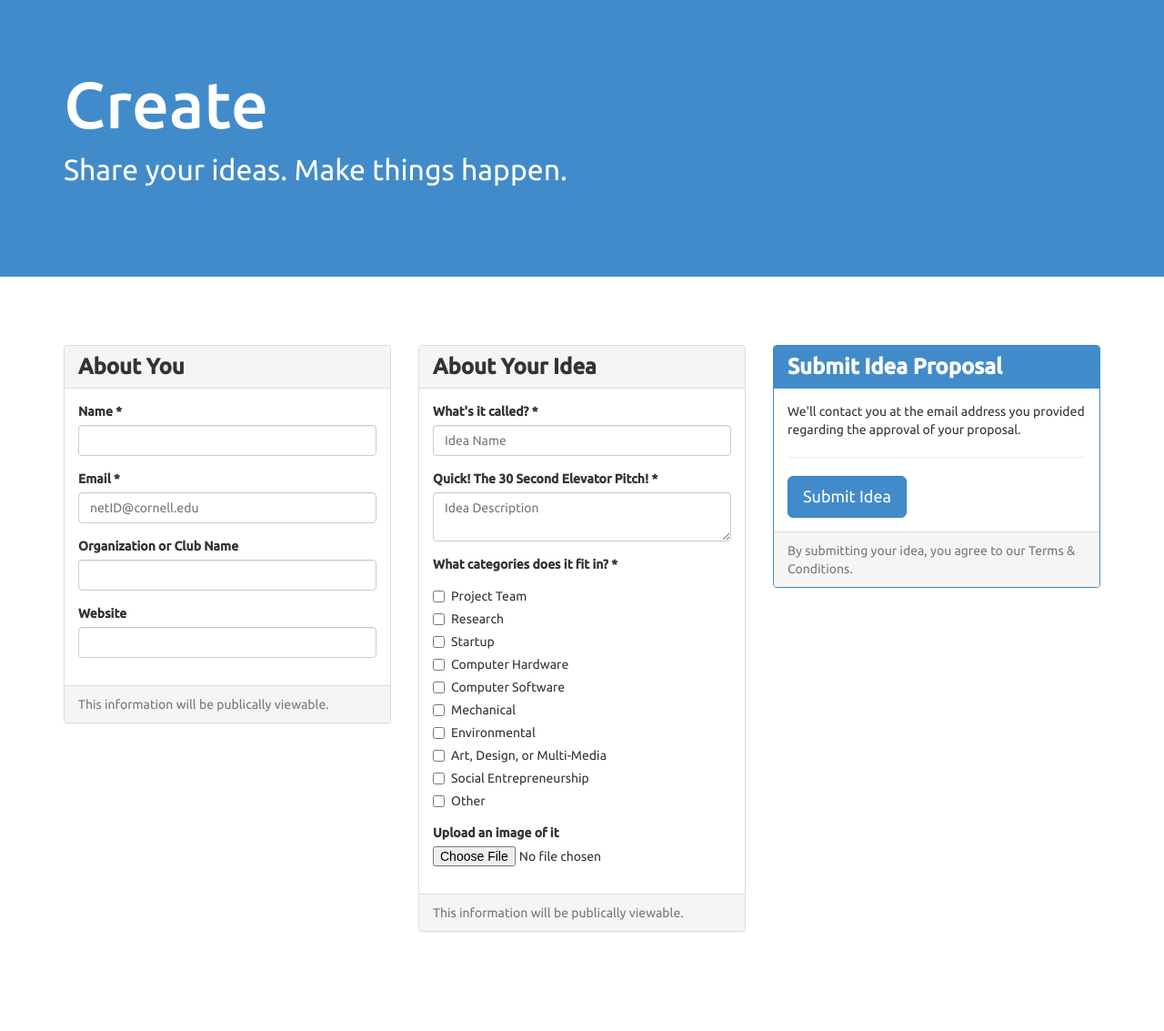
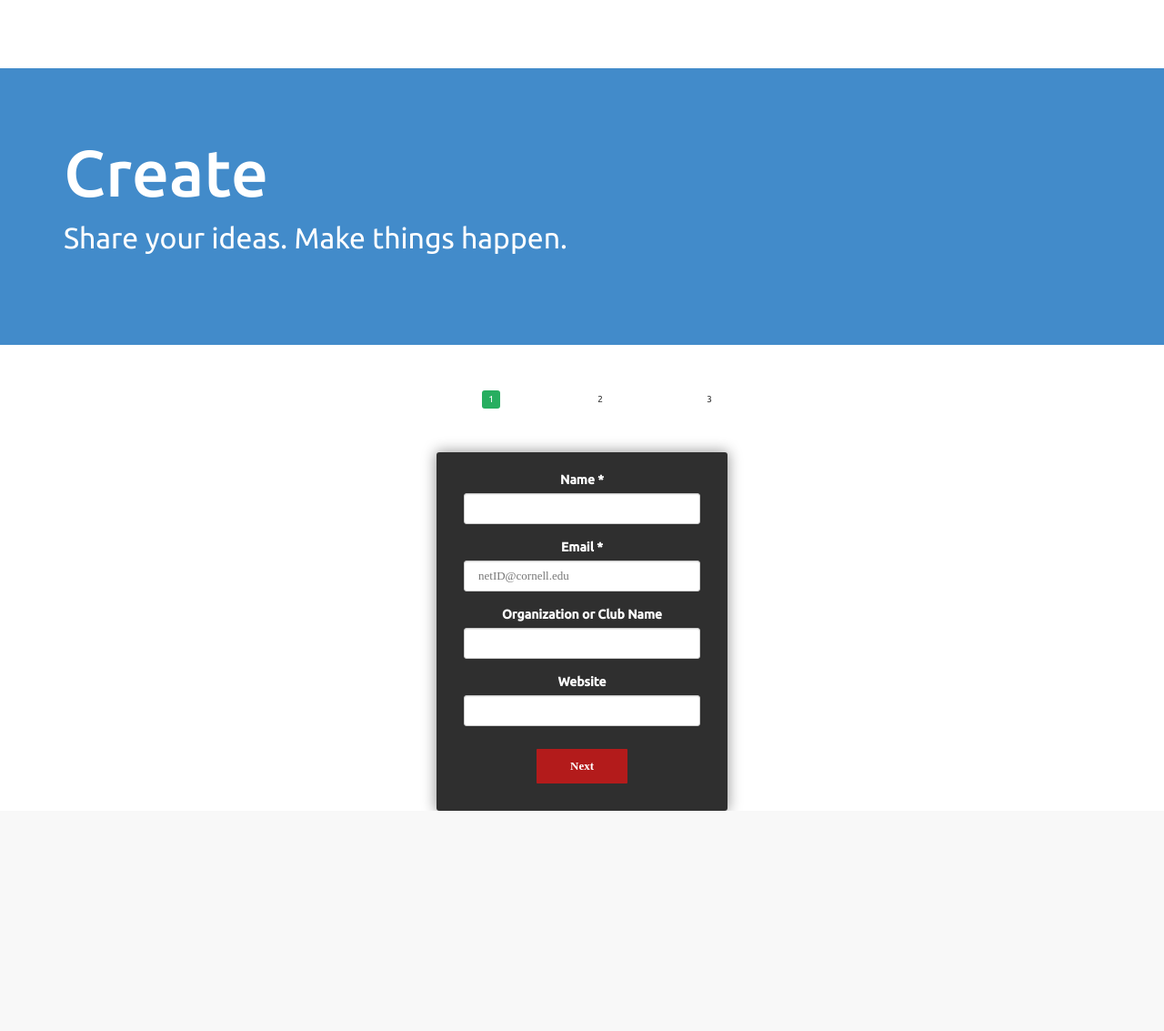
Before and after one commit to JustinSelig/CornellMake, a Django app: page /projects/create/ in a window 1280 px wide. Shown: the part 51-1184 px from the top of the page at 91% size. After the commit the page ends 942 px from the top, so only its background shows below. Run offline with Django 3.2, Linux system fonts and the light colour scheme; parts of the project's set-up code (start-up, migrations or seed data) failed here and were passed over; some libraries are stand-ins or nearby versions.

Commit message:
fixed project creation form

```diff
--- a/static/css/main.css
+++ b/static/css/main.css
@@ -337,3 +337,122 @@ div.parallax-container div.parallax {
 	background-color: #333;
 	height: 800px;
 }
+
+/* CREATE
+=====================================================*/
+/*custom font*/
+
+/*form styles*/
+#msform {
+	width: 400px;
+	margin: 50px auto;
+	text-align: center;
+	position: relative;
+}
+#msform fieldset {
+	background: #2F2F2F;
+	border: 0 none;
+	border-radius: 3px;
+	box-shadow: 0 0 15px 1px rgba(0, 0, 0, 0.4);
+	padding: 20px 30px;
+	color: white;
+	box-sizing: border-box;
+	width: 80%;
+	margin: 0 10%;
+
+	/*stacking fieldsets above each other*/
+	position: absolute;
+}
+/*Hide all except first fieldset*/
+#msform fieldset:not(:first-of-type) {
+	display: none;
+}
+/*inputs*/
+#msform input, #msform textarea {
+	padding: 15px;
+	border: 1px solid #ccc;
+	border-radius: 3px;
+	margin-bottom: 10px;
+	width: 100%;
+	box-sizing: border-box;
+	font-family: montserrat;
+	color: #2C3E50;
+	font-size: 13px;
+}
+/*buttons*/
+#msform .action-button {
+	width: 100px;
+	background: #B31B1B;
+	font-weight: bold;
+	color: white;
+	border: 0 none;
+	border-radius: 1px;
+	cursor: pointer;
+	padding: 10px 5px;
+	margin: 10px 5px;
+}
+#msform .action-button:hover, #msform .action-button:focus {
+	box-shadow: 0 0 0 2px white, 0 0 0 3px #27AE60;
+}
+/*headings*/
+.fs-title {
+	font-size: 15px;
+	text-transform: uppercase;
+	color: #2C3E50;
+	margin-bottom: 10px;
+}
+.fs-subtitle {
+	font-weight: normal;
+	font-size: 13px;
+	color: #666;
+	margin-bottom: 20px;
+}
+/*progressbar*/
+#progressbar {
+	margin-bottom: 30px;
+	overflow: hidden;
+	/*CSS counters to number the steps*/
+	counter-reset: step;
+}
+#progressbar li {
+	list-style-type: none;
+	color: white;
+	text-transform: uppercase;
+	font-size: 9px;
+	width: 33.33%;
+	float: left;
+	position: relative;
+}
+#progressbar li:before {
+	content: counter(step);
+	counter-increment: step;
+	width: 20px;
+	line-height: 20px;
+	display: block;
+	font-size: 10px;
+	color: #333;
+	background: white;
+	border-radius: 3px;
+	margin: 0 auto 5px auto;
+}
+/*progressbar connectors*/
+#progressbar li:after {
+	content: '';
+	width: 100%;
+	height: 2px;
+	background: white;
+	position: absolute;
+	left: -50%;
+	top: 9px;
+	z-index: -1; /*put it behind the numbers*/
+}
+#progressbar li:first-child:after {
+	/*connector not needed before the first step*/
+	content: none;
+}
+/*marking active/completed steps green*/
+/*The number of the step and the connector before it = green*/
+#progressbar li.active:before,  #progressbar li.active:after{
+	background: #27AE60;
+	color: white;
+}
--- /dev/null
+++ b/static/js/create.js
@@ -0,0 +1,79 @@
+$(document).ready(function(){
+	var current_fs, next_fs, previous_fs; //fieldsets
+	var left, opacity, scale; //fieldset properties which we will animate
+	var animating; //flag to prevent quick multi-click glitches
+
+	$(".next").click(function(){
+		if(animating) return false;
+		animating = true;
+
+		current_fs = $(this).parent();
+		next_fs = $(this).parent().next();
+
+		//activate next step on progressbar using the index of next_fs
+		$("#progressbar li").eq($("fieldset").index(next_fs)).addClass("active");
+
+		//show the next fieldset
+		next_fs.show();
+		//hide the current fieldset with style
+		current_fs.animate({opacity: 0}, {
+			step: function(now, mx) {
+				//as the opacity of current_fs reduces to 0 - stored in "now"
+				//1. scale current_fs down to 80%
+				scale = 1 - (1 - now) * 0.2;
+				//2. bring next_fs from the right(50%)
+				left = (now * 50)+"%";
+				//3. increase opacity of next_fs to 1 as it moves in
+				opacity = 1 - now;
+				current_fs.css({'transform': 'scale('+scale+')'});
+				next_fs.css({'left': left, 'opacity': opacity});
+			},
+			duration: 800,
+			complete: function(){
+				current_fs.hide();
+				animating = false;
+			},
+			//this comes from the custom easing plugin
+			easing: 'easeInOutBack'
+		});
+	});
+
+	$(".previous").click(function(){
+		if(animating) return false;
+		animating = true;
+
+		current_fs = $(this).parent();
+		previous_fs = $(this).parent().prev();
+
+		//de-activate current step on progressbar
+		$("#progressbar li").eq($("fieldset").index(current_fs)).removeClass("active");
+
+		//show the previous fieldset
+		previous_fs.show();
+		//hide the current fieldset with style
+		current_fs.animate({opacity: 0}, {
+			step: function(now, mx) {
+				//as the opacity of current_fs reduces to 0 - stored in "now"
+				//1. scale previous_fs from 80% to 100%
+				scale = 0.8 + (1 - now) * 0.2;
+				//2. take current_fs to the right(50%) - from 0%
+				left = ((1-now) * 50)+"%";
+				//3. increase opacity of previous_fs to 1 as it moves in
+				opacity = 1 - now;
+				current_fs.css({'left': left});
+				previous_fs.css({'transform': 'scale('+scale+')', 'opacity': opacity});
+			},
+			duration: 800,
+			complete: function(){
+				current_fs.hide();
+				animating = false;
+			},
+			//this comes from the custom easing plugin
+			easing: 'easeInOutBack'
+		});
+	});
+
+	$(".submit").click(function(){
+		return false;
+	});
+});
--- a/static/js/home.js
+++ b/static/js/home.js
@@ -1,4 +1,3 @@
-
 var w = Math.max(document.documentElement.clientWidth, window.innerWidth || 0)
 var h = Math.max(document.documentElement.clientHeight, window.innerHeight || 0)
 var images = document.getElementsByClassName('bg-fader-img');
--- a/templates/base.html
+++ b/templates/base.html
@@ -8,7 +8,7 @@
 		<meta http-equiv="X-UA-Compatible" content="IE=edge">
 
 		<title>{% block title %}{% endblock %} \ Cornell Makerspace</title>
-
+		{%block head%}{%endblock%}
 		<!-- CSS
 ================================================== -->
 		<!-- Bootstrap -->
@@ -59,7 +59,13 @@
 		</nav>
 	</header>
 
+	<main>
 	{% block content %}{% endblock %}
+	</main>
+
+	<footer>
+
+	</footer>
 
 	<!-- JavaScript
 ================================================== -->
@@ -67,6 +73,8 @@
 	<!--script src="https://ajax.googleapis.com/ajax/libs/jquery/1.11.1/jquery.min.js"></script-->
 	<!-- Include all compiled plugins (below), or include individual files as needed -->
 	<script src="{{ STATIC_URL }}js/bootstrap.min.js"></script>
+	<!-- jQuery -->
+	<script src="http://thecodeplayer.com/uploads/js/jquery-1.9.1.min.js" type="text/javascript"></script>
 	{% block scripts %}{% endblock %}
 	</body>
 </html>
--- a/templates/create.html
+++ b/templates/create.html
@@ -1,7 +1,7 @@
 {% extends "base.html" %}
 {% block title %}Create{% endblock %}
+
 {% block content %}
-
 <div class="makerspace-header bg-primary" id="header-create">
 	<div class="container">
 		<h1>Create</h1>
@@ -9,17 +9,14 @@
 	</div>
 </div>
 
-	<main>
-		<div class="container">
-
-			<form>
-				<div class="row">
-					<div class="col-md-4">
-						<div class="panel panel-default">
-							<div class="panel-heading">
-								<h2 class="panel-title">About You</h2>
-							</div>
-							<div class="panel-body">
+<!-- multistep form -->
+<form id="msform">
+	<!-- progressbar -->
+	<ul id="progressbar">
+		<li class="active">Personal Info</li>
+		<li>Project Profile</li>
+		<li>Submit</li>
+	</ul>
 	<fieldset>
 		<div class="form-group">
 			<label for="name">Name *</label>
@@ -37,21 +34,8 @@
 			<label for="name">Website</label>
 			<input type="text" name="org-name" class="form-control" />
 		</div>
-
+		<input type="button" name="next" class="next action-button" value="Next"/>
 	</fieldset>
-							</div>
-							<div class="panel-footer text-muted">
-								This information will be publically viewable.
-							</div>
-						</div>
-					</div>
-
-					<div class="col-md-4">
-						<div class="panel panel-default">
-							<div class="panel-heading">
-								<h2 class="panel-title">About Your Idea</h2>
-							</div>
-							<div class="panel-body">
 	<fieldset>
 		<div class="form-group">
 			<label for="name">What's it called? *</label>
@@ -98,36 +82,25 @@
 			<label for="name">Upload an image of it</label>
 			<input type="file" name="org-name"  />
 		</div>
-
+		<input type="button" name="previous" class="previous action-button" value="Previous" />
+		<input type="button" name="next" class="next action-button" value="Next" />
 	</fieldset>
-							</div>
-							<div class="panel-footer text-muted">
-								This information will be publically viewable.
-							</div>
-						</div>
-					</div>
-
-					<div class="col-md-4">
-						<div class="panel panel-primary">
-							<div class="panel-heading">
-								<h2 class="panel-title">Submit Idea Proposal</h2>
-							</div>
-							<div class="panel-body">
 	<fieldset>
 		<p>We'll contact you at the email address you provided regarding the approval of your proposal.</p>
 		<hr>
 		<button type="submit" name="idea-submit" class="btn btn-lg btn-primary">Submit Idea</button>
-								</fieldset>
-							</div>
 		<div class="panel-footer text-muted">
 			By submitting your idea, you agree to our Terms & Conditions.
 		</div>
-						</div>
-					</div>
-
-				</div>
+		<input type="button" name="previous" class="previous action-button" value="Previous"/>
+		<input type="submit" name="submit" class="submit action-button" value="Submit" />
+	</fieldset>
 </form>
 
-		</div>
-	</main>
 {% endblock %}
+
+{% block scripts %}
+<!-- jQuery easing plugin -->
+<script src="http://thecodeplayer.com/uploads/js/jquery.easing.min.js" type="text/javascript"></script>
+<script src="{{ STATIC_URL }}js/create.js"></script>
+{% endblock %}
```
Lines whose indentation alone changed are shown as unchanged.
